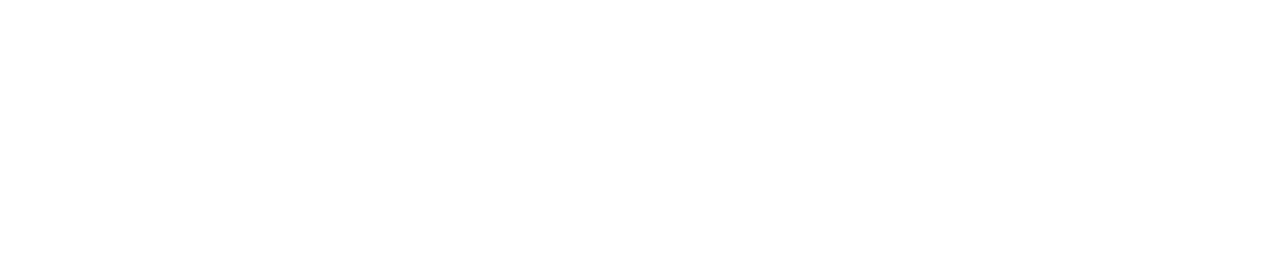
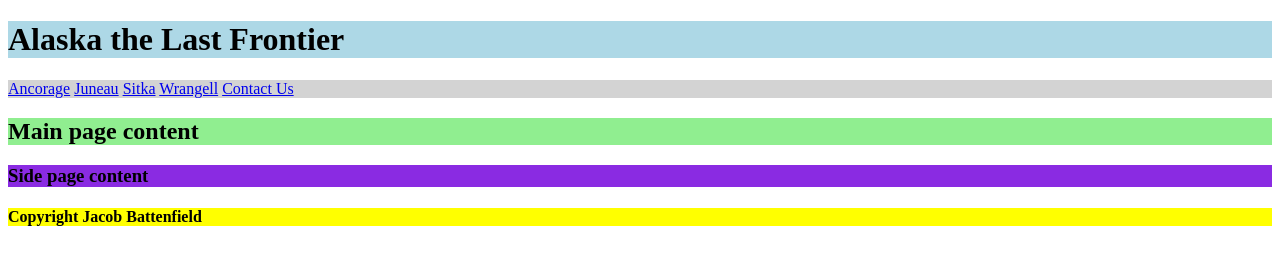
Before and after one commit to Jacobbattsf/FWDweb, a plain HTML site: page index.html in a window 1280 px wide. Drawn offline with Linux system fonts and the light colour scheme.

Commit message:
Added colors to my semantic elements

```diff
--- a/index.html
+++ b/index.html
@@ -3,9 +3,31 @@
 <head>
     <meta charset="UTF-8">
     <meta name="viewport" content="width=device-width, initial-scale=1.0">
-    <title>Document</title>
+    <title>The Last Frontier</title>
+    <link rel="stylesheet" href="style.css">
 </head>
 <body>
+    <header class="indexheader">
+    <h1>Alaska the Last Frontier</h1>
+    </header>
+    <nav class="staticnav">
+        <a href="Ancorage.html">Ancorage</a>
+        <a href="Juneau.html">Juneau</a>
+        <a href="Sitka.html">Sitka</a>
+        <a href="Wrangell.html">Wrangell</a>
+        <a href="ContactUs.html">Contact Us</a>
+    </nav>
+    <section class="mainstuff">
+        <h2>Main page content</h2>
 
+    </section>
+    <aside class="sidestuff">
+        <h3>Side page content</h3>
+
+    </aside>
+    <footer class="foot">
+        <h4>Copyright Jacob Battenfield</h4>
+
+    </footer>
 </body>
 </html>
--- a/style.css
+++ b/style.css
@@ -0,0 +1,15 @@
+.indexheader{
+    background-color: lightblue;
+}
+.staticnav{
+    background-color: lightgray;
+}
+.mainstuff{
+    background-color: lightgreen;
+}
+.sidestuff{
+    background-color: blueviolet;
+}
+.foot{
+    background-color: yellow;
+}
```
Also changed, not shown: Ancorage.html (+12 -0 lines), ContactUs.html (+12 -0 lines), Juneau.html (+12 -0 lines), Sitka.html (+12 -0 lines), Wrangell.html (+12 -0 lines).
